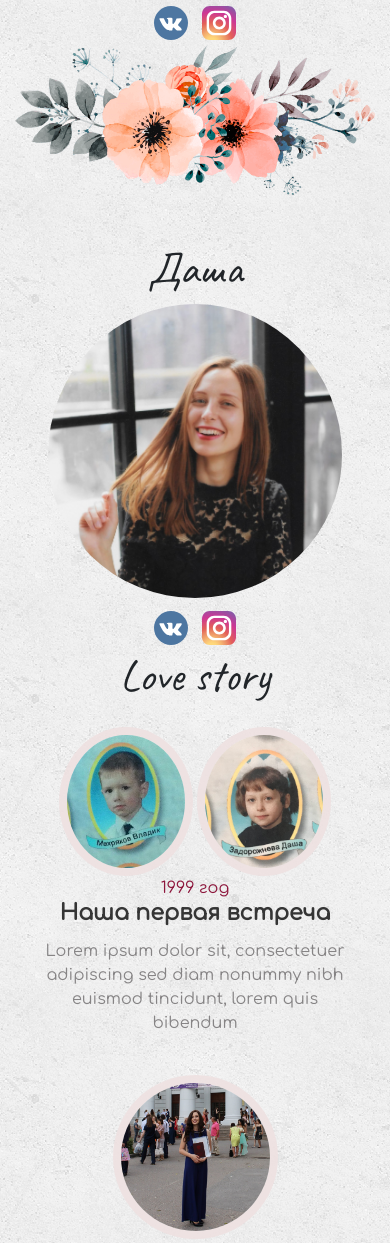
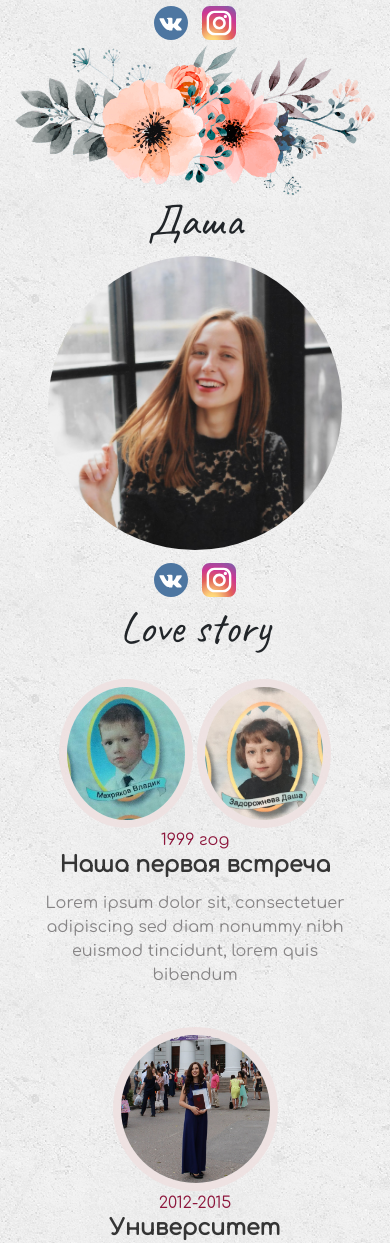
Before and after one commit to Taguaje/wedding, a Django app: page / in a window 390 px wide. Shown: the part 1303-2546 px from the top of the page. Run offline with Django 3.2, Linux system fonts and the light colour scheme; some libraries are stand-ins or nearby versions; some web fonts are replaced.

Commit message:
timeline

```diff
--- a/invitation/static/invitation/css/timeline-lovestory.css
+++ b/invitation/static/invitation/css/timeline-lovestory.css
@@ -9,9 +9,9 @@ ul.time-line.layout-1:before {
     content: " ";
     display: block;
     width: 1px;
-    height: 1440px;
+    height: 1840px;
     position: absolute;
-    top: 4%;
+    top: 5%;
     left: 0;
     right: 0;
     margin: auto;
--- a/invitation/templates/invitation/home.html
+++ b/invitation/templates/invitation/home.html
@@ -59,8 +59,8 @@
     </div>
 </div>
 <div id="lovestory" class="love-story container-fluid pb-5">
-    <div class="row align-items-center">
-        <div class="col-md-3 col-sm-12 pb-0 pt-5 pl-5 pr-5 text-center">
+    <div class="row align-items-center pt-5">
+        <div class="col-md-3 col-sm-12 pb-0 pt-0 pl-5 pr-5 text-center">
             <h1 class="title">Влад</h1>
             <img src="{% static "invitation/jpg/vlad_new.jpg" %}" class="img-fluid rounded-circle pb-2">
             <a class="social-a" href="https://vk.com/taguaje" target="_blank">
@@ -73,7 +73,7 @@
         <div class="col-md-6 col-sm-12 align-items-center text-center">
             <img src="{% static "invitation/jpg/story-flowers.png" %}" class="img-fluid m-auto">
         </div>
-        <div class="col-md-3 col-sm-12 pb-0 pt-5 pl-5 pr-5 text-center">
+        <div class="col-md-3 col-sm-12 pb-0 pt-0 pl-5 pr-5 text-center">
             <h1 class="title">Даша</h1>
             <img src="{% static "invitation/jpg/dasha_new.jpg" %}" class="img-fluid rounded-circle pb-2">
             <a class="social-a" href="https://vk.com/dasha_zadorozhneva" target="_blank">
@@ -207,7 +207,7 @@
     <div class="flower-where m-auto">
         <img src="{% static "/invitation/jpg/date-flowers.png" %}" class="img-fluid">
     </div>
-    <div class="row pt-5">
+    <div class="row pt-5 m-0">
         <div class="col-md-6 col-sm-12 text-center pb-5">
             <img src="{% static "/invitation/jpg/mayak.jpg" %}" class="how-png mx-auto">
         </div>
```
